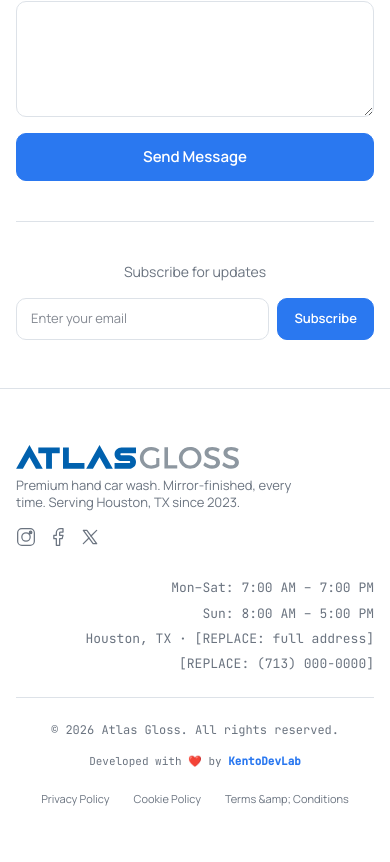
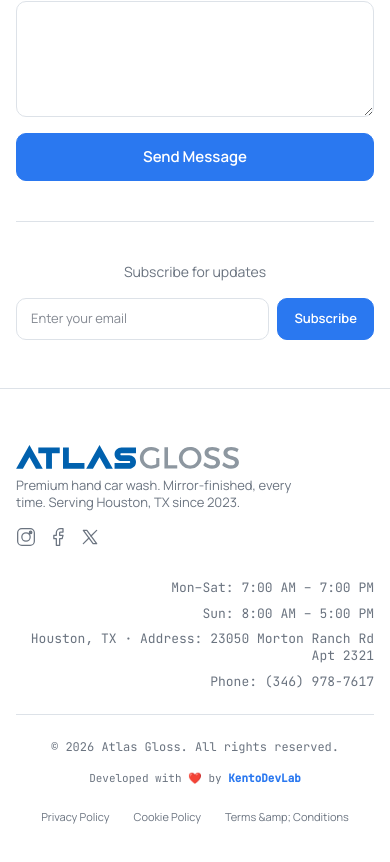
Before and after one commit to kentodevlab/atlasgloss, a Next.js app: page /en in a window 390 px wide. Shown: the part 6798-7660 px from the top of the page. Built offline with nearby package versions, Linux system fonts and the light colour scheme; no server answers.

Commit message:
Update footer with new address and phone number

```diff
--- a/src/components/layout/Footer.tsx
+++ b/src/components/layout/Footer.tsx
@@ -46,10 +46,10 @@
               {t(dictionary.footer.sunday, locale)}
             </span>
             <span className="font-[family-name:var(--font-mono)]">
-              Houston, TX · [REPLACE: full address]
+              Houston, TX · Address: 23050 Morton Ranch Rd Apt 2321
             </span>
             <span className="font-[family-name:var(--font-mono)]">
-              [REPLACE: (713) 000-0000]
+              Phone: (346) 978-7617
             </span>
           </div>
         </div>
```
